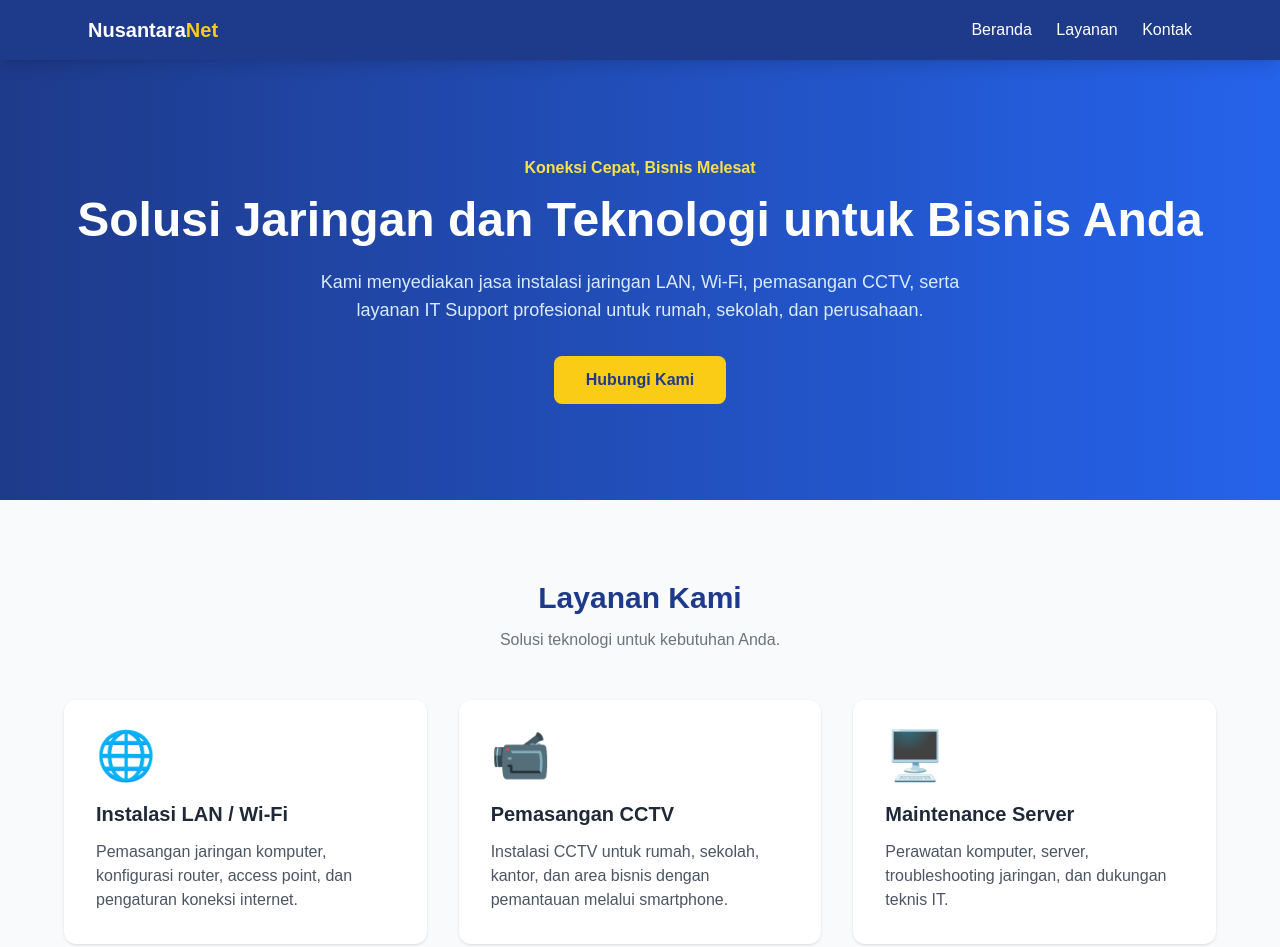
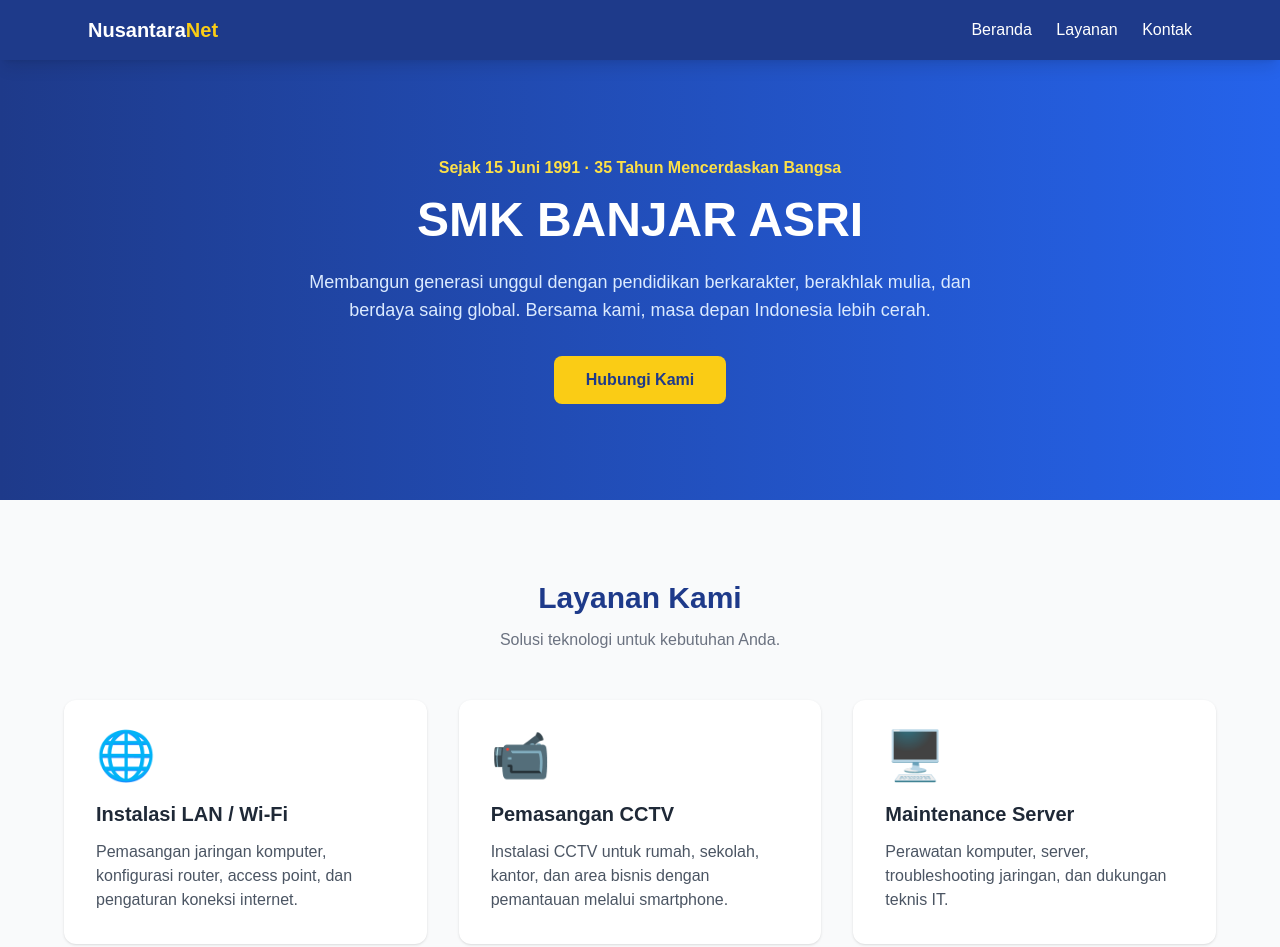
Before and after one commit to veiisachii/company-profile, a plain HTML site: page index.html in a window 1280 px wide. Shown: the top 947 px of the page. Drawn offline with nearby package versions, Linux system fonts and the light colour scheme.

Commit message:
Update index.html

```diff
--- a/index.html
+++ b/index.html
@@ -91,18 +91,17 @@
         <div class="max-w-6xl mx-auto text-center">
 
             <p class="text-yellow-300 font-semibold mb-4">
-                Koneksi Cepat, Bisnis Melesat
+            Sejak 15 Juni 1991 · 35 Tahun Mencerdaskan Bangsa
             </p>
 
             <h2 class="text-4xl md:text-5xl font-bold mb-6">
-                Solusi Jaringan dan Teknologi
-                untuk Bisnis Anda
+               SMK BANJAR ASRI
             </h2>
 
             <p class="text-lg text-blue-100 mb-8 max-w-2xl mx-auto">
-                Kami menyediakan jasa instalasi jaringan LAN,
-                Wi-Fi, pemasangan CCTV, serta layanan IT Support
-                profesional untuk rumah, sekolah, dan perusahaan.
+             Membangun generasi unggul dengan pendidikan berkarakter,
+            berakhlak mulia, dan berdaya saing global. Bersama kami,
+            masa depan Indonesia lebih cerah.
             </p>
 
             <!-- Tombol menuju bagian kontak -->
```
